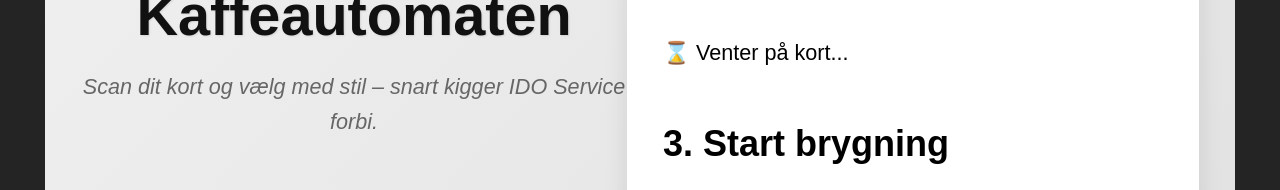
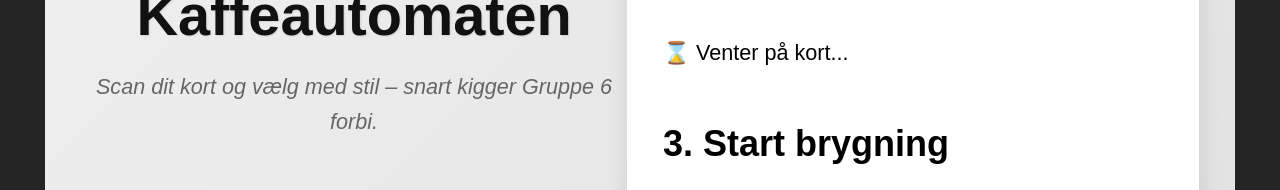
Before and after one commit to kooino/coffeemachine-ui, a React (Vite) app in the folder frontend/: page / in a window 1280 px wide. Shown: the part 481-671 px from the top of the page. Built offline with nearby package versions, Linux system fonts and the light colour scheme; no server answers.

Commit message:
skiftede slogan(?)

```diff
--- a/frontend/src/App.jsx
+++ b/frontend/src/App.jsx
@@ -111,7 +111,7 @@ function App() {
       <div className="header">
         <h1>☕ Velkommen til Kaffeautomaten</h1>
         <p className="subheading">
-          Scan dit kort og vælg med stil – snart kigger IDO Service forbi.
+          Scan dit kort og vælg med stil – snart kigger Gruppe 6 forbi.
         </p>
       </div>
 
```
